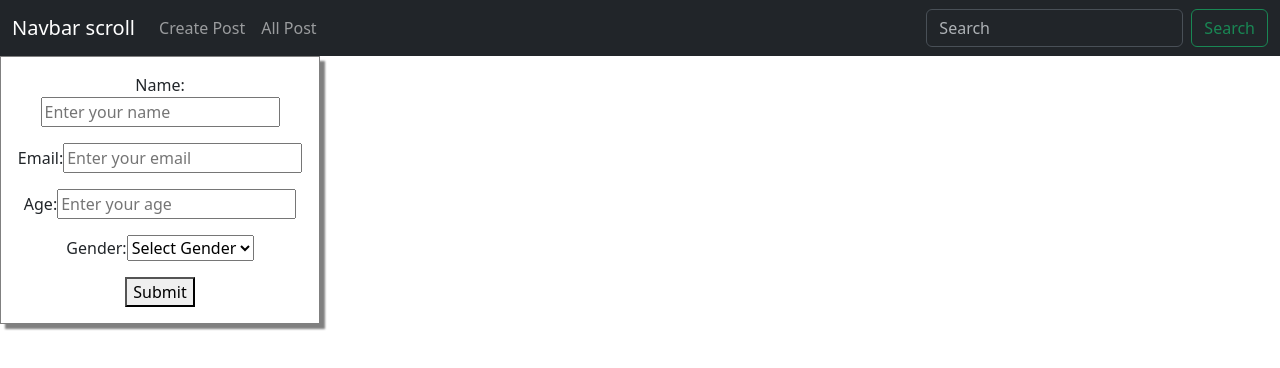
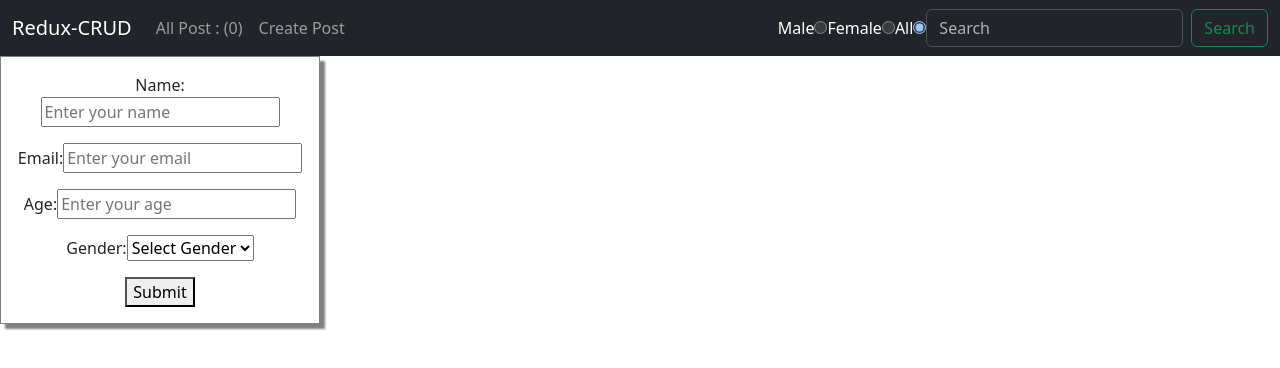
Before and after one commit to VijayJadon22/Ecommerce-Using-Redux-Toolkit, a React (Vite) app: page /create-post in a window 1280 px wide. Shown: the top 368 px of the page. Built offline with nearby package versions, Linux system fonts and the light colour scheme.

Commit message:
Implementing esearch and Gender filter functionality

```diff
--- a/src/components/Navbar.jsx
+++ b/src/components/Navbar.jsx
@@ -1,16 +1,26 @@
-import React from "react";
+import React, { useState } from "react";
 import Button from "react-bootstrap/Button";
 import Container from "react-bootstrap/Container";
 import Form from "react-bootstrap/Form";
 import Nav from "react-bootstrap/Nav";
 import Navbar from "react-bootstrap/Navbar";
 import NavDropdown from "react-bootstrap/NavDropdown";
+import { useSelector } from "react-redux";
 
 const NavbarComponent = () => {
+  const { users } = useSelector((state) => state.user);
+  const [filter, setFilter] = useState({
+    category: "",
+    searchInput: "",
+  });
+
+  const handleFilterChange = (e) => {
+    setFilter({ ...filter, [e.target.name]: e.target.value });
+  };
   return (
     <Navbar expand="lg" bg="dark" data-bs-theme="dark">
       <Container fluid>
-        <Navbar.Brand href="#">Navbar scroll</Navbar.Brand>
+        <Navbar.Brand href="#">Redux-CRUD</Navbar.Brand>
         <Navbar.Toggle aria-controls="navbarScroll" />
         <Navbar.Collapse id="navbarScroll">
           <Nav
@@ -18,15 +28,50 @@ const NavbarComponent = () => {
             style={{ maxHeight: "100px" }}
             navbarScroll
           >
-            <Nav.Link href="#action1">Create Post</Nav.Link>
-            <Nav.Link href="#action2">All Post</Nav.Link>
+            {/* <Nav.Link href="/">Home</Nav.Link> */}
+            <Nav.Link href="/">All Post : ({users?.length})</Nav.Link>
+            <Nav.Link href="/create-post">Create Post</Nav.Link>
           </Nav>
+          <div>
+            <form onChange={handleFilterChange}>
+              <label style={{ color: "white" }}>
+                Male
+                <input
+                  type="radio"
+                  value="Male"
+                  name="category"
+                  id="category"
+                />
+              </label>
+              <label style={{ color: "white" }}>
+                Female
+                <input
+                  type="radio"
+                  value="Female"
+                  name="category"
+                  id="category"
+                />
+              </label>
+              <label style={{ color: "white" }}>
+                All
+                <input
+                  defaultChecked
+                  type="radio"
+                  value=""
+                  name="category"
+                  id="category"
+                />
+              </label>
+            </form>
+          </div>
           <Form className="d-flex">
             <Form.Control
               type="search"
               placeholder="Search"
               className="me-2"
               aria-label="Search"
+              name="searchInput"
+              onChange={handleFilterChange}
             />
             <Button variant="outline-success">Search</Button>
           </Form>
```
